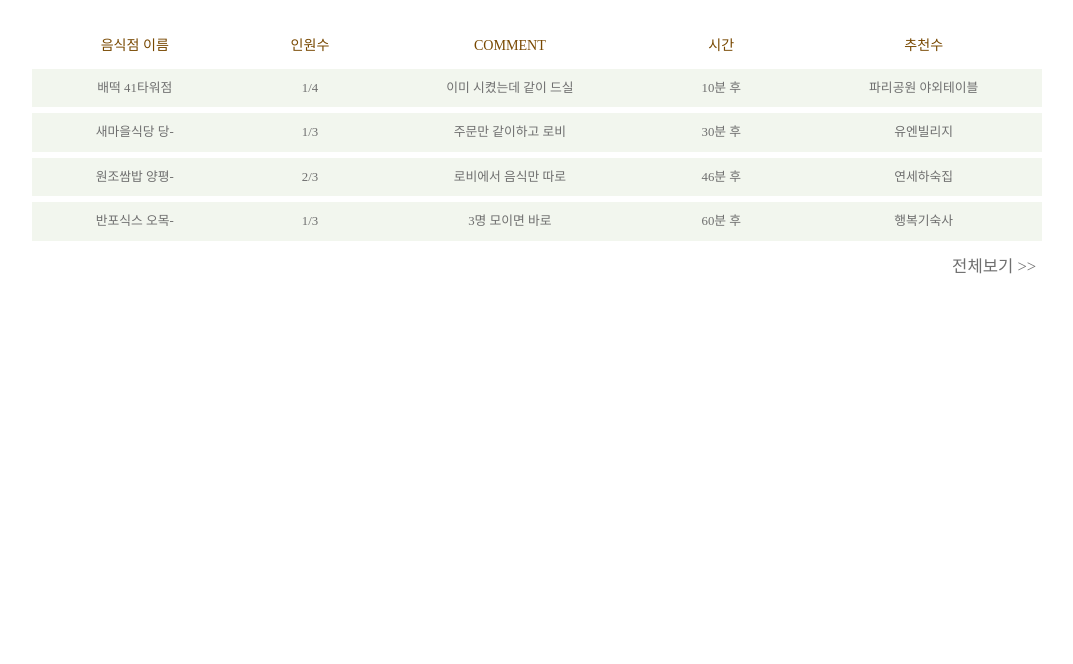
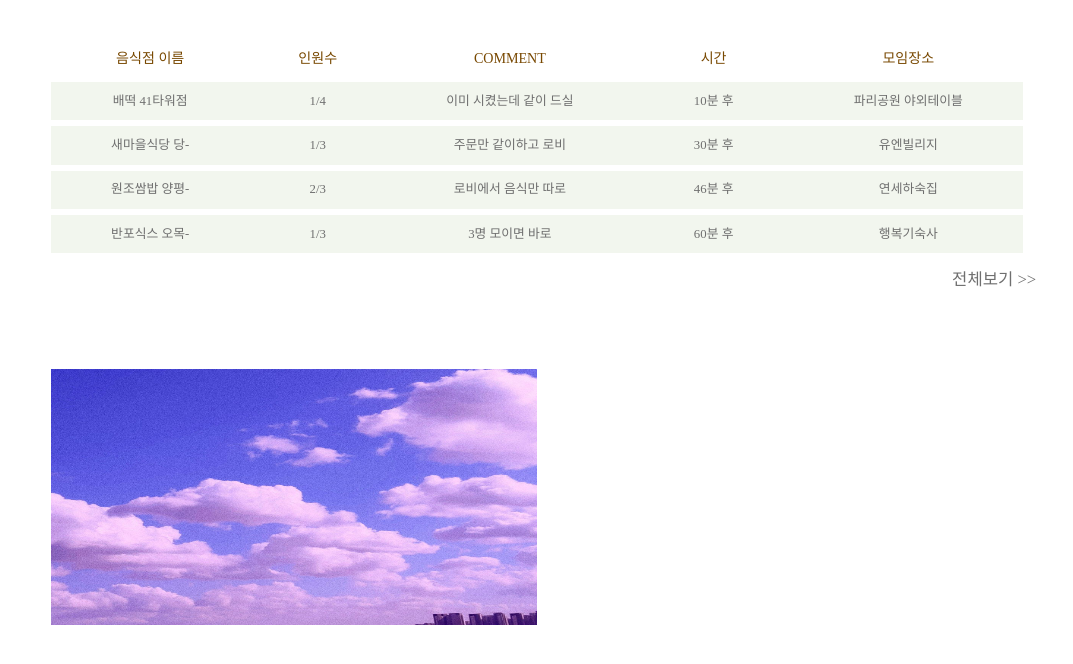
Before and after one commit to LikeLion-at-Skhu-10/New_GatherLobby, a Django app: template lobby/templates/lobby.html in a window 1280 px wide. Shown: the part 82-746 px from the top of the page, without its empty margins (103-1176 px from the left). Run offline with Django 4.2, Linux system fonts and the light colour scheme; the template is opened without the code that fills it, so the values that code supplies are empty; some libraries are stand-ins or nearby versions; some web fonts are replaced.

Commit message:
add slide

```diff
--- a/lobby/static/css/lobby.css
+++ b/lobby/static/css/lobby.css
@@ -14,22 +14,22 @@
 }
 
 .lobby_all { /*오른쪽 공백 왜 조금 있지...?*/
-	margin-top: 2vw;
-	display: grid;
 	width: 100%;
-	height: 100%;
 }
 
 .lobby_top {
-    display: flex;
-    justify-content: center;
-	align-self: center;
+	display: flex;
 	text-align: center;
-	width: 100%;
+	margin: 0;
+	justify-content: center;
+	width: 80vw;
+}
+
+table {
+	margin-top: 3vw;
 }
 
 tr {
-	width: 100%;
 	border-radius: 10%;
 }
 
@@ -51,15 +51,11 @@ tbody tr {
 }
 
 td {
-    padding: 1vw 5vw 1vw 5vw;
+    padding: 1vw 4.7vw 1vw 4.7vw;
     text-align: center;
     font-size: 1vw;
     color: rgb(111, 111, 111);
 	white-space:nowrap; /* 한글 세로로 출력되는 오류 수정 */
-}
-
-.lobby_bottom {
-    display: grid;
 }
 
 #go_list {
@@ -72,3 +68,86 @@ td {
 	font-size: 1.3vw;
 	text-decoration: none;
 }
+
+.lobby_bottom {
+    display: grid;
+	grid-template-columns: 10vw 38vw 4vw 38vw 10vw;
+	justify-content: center;
+    align-self: center;
+	margin-top: 10vh;
+}
+
+.slide {
+    text-align: center;
+    width: 100%;
+	grid-column: 2;
+	padding-left: 2vw;
+}
+
+.slide-li {
+    list-style-type:none;
+}
+
+.slide span {
+    font-size: 1vw;
+    color: gray;
+}
+
+.slide-container {
+    width: 38vw;
+    height: 20vw;
+    position: relative;
+    /* margin: 50px auto; */
+    margin: 0 auto;
+    overflow: hidden;
+
+}
+
+.slides-box {
+    padding: 0px;
+    position: absolute;
+    left: 0;
+    top: 0;
+    width: 9700px;
+    transition: left 0.5s ease-out;
+
+}
+
+.slides-box li:not(:last-child){
+    float: left;
+}
+
+
+.slide-img {
+    width: 38vw;
+    height: 20vw;
+}
+
+.controller span{
+    position:absolute;
+    background-color: transparent;
+    color: #3A6C22;
+    text-align: center;
+    padding: 20px;
+    font-size: 1em;
+    cursor: pointer;
+	height: 20vw;
+	display: flex;
+	align-items: center;
+	width: 15vw;
+}
+
+.prev:hover{
+	background: linear-gradient(90deg, #3A6C22, #ffffff00);
+}
+.next:hover{
+    background: linear-gradient(90deg, #ffffff00, #3A6C22);
+}
+
+.prev{
+    left: 0px;
+}
+
+.next{
+    right: 0px;
+}
--- /dev/null
+++ b/lobby/static/js/lobby.js
@@ -0,0 +1,70 @@
+const slides = document.querySelector('.slides-box');
+const slideimg = document.querySelectorAll('.slide-li img');
+let currentIdx = 0;
+const slideCount = slideimg.length;
+const prev = document.querySelector('.prev');
+const next = document.querySelector('.next');
+const slideWidth = 38;
+makeClone();
+initfunction();
+autoSlide();
+
+function makeClone() {
+    let cloneSlide_first = slideimg[0].cloneNode(true);
+    let cloneSlide_last = slides.lastElementChild.cloneNode(true);
+    slides.append(cloneSlide_first);
+    slides.insertBefore(cloneSlide_last, slides.firstElementChild);
+
+}
+
+function initfunction() {
+    slides.style.width = (slideWidth) * (slideCount+2) + 'vw';
+    slides.style.left = -(slideWidth) + 'vw';
+}
+
+function autoSlide() {
+    setInterval(function () {
+        if (currentIdx <= slideCount -1){
+            slides.style.left = -(currentIdx + 2) * (slideWidth) + 'vw';
+            slides.style.transition = `${0.5}s ease-out`;
+        }
+        if (currentIdx === slideCount - 1) {
+            setTimeout(function () {
+                slides.style.left = -(slideWidth) + 'vw';
+                slides.style.transition = `${0}s ease-out`;
+            }, 500);
+            currentIdx = -1;
+        }
+        currentIdx += 1;
+    }, 4000);
+}
+
+next.addEventListener('click', function(){
+    if (currentIdx <= slideCount -1){
+        slides.style.left = -(currentIdx + 2) * (slideWidth) + 'vw';
+        slides.style.transition = `${0.5}s ease-out`;
+    }
+    if (currentIdx === slideCount - 1) {
+        setTimeout(function () {
+            slides.style.left = -(slideWidth) + 'vw';
+            slides.style.transition = `${0}s ease-out`;
+        }, 500);
+        currentIdx = -1;
+    }
+    currentIdx += 1;
+});
+
+prev.addEventListener('click', function(){
+    if (currentIdx >=0) {
+        slides.style.left = -currentIdx * (slideWidth)+'vw';
+        slides.style.transition = `${0.5}s ease-out`;
+    }
+    if (currentIdx === 0){
+        setTimeout(function() {
+            slides.style.left = -slideCount * (slideWidth) +'vw';
+            slides.style.transition = `${0}s ease-out`;
+        }, 500);
+        currentIdx = slideCount;
+    }
+    currentIdx -= 1;
+});
--- a/lobby/templates/lobby.html
+++ b/lobby/templates/lobby.html
@@ -26,7 +26,7 @@
 					<th>인원수</th>
 					<th>COMMENT</th>
 					<th>시간</th>
-					<th>추천수</th>
+					<th>모임장소</th>
 				</tr>
 			</thead>
 			<tbody>
@@ -61,8 +61,37 @@
 			</tbody>
 		</table>
 	</div>
+
 	<a href="lobby_read" id="go_list">전체보기 >></a>
-	<div class="lobby_bottom"></div>
+
+
+	<div class="lobby_bottom">
+		<div class="slide" id="leo_SL">
+            <div class="slide-container">
+                <ul class="slides-box">
+
+                    <li class="slide-li">
+                        <img class="slide-img" src="{% static 'img/lobby/slideimg6.jpg' %}">
+                    </li>
+                    <li class="slide-li">
+                        <img class="slide-img" src="{% static 'img/lobby/slideimg2.jpg' %}">
+                    </li>
+                    <li class="slide-li">
+                        <img class="slide-img" src="{% static 'img/lobby/slideimg3.jpg' %}">
+                    </li>
+                </ul>
+
+				<p class="controller">
+                    <span class="prev"></span>
+                    <span class="next"></span>
+                </p>
+
+				<ul class="slide_pagination"></ul>
+
+            </div>
+        </div>
+	</div>
 </div>
 
+<script src="{% static 'js/lobby.js' %}"></script>
 {% endblock %}
```
Also changed, not shown: lobby/static/img/lobby/slideimg2.jpg (added), lobby/static/img/lobby/slideimg3.jpg (added), lobby/static/img/lobby/slideimg6.jpg (added).
